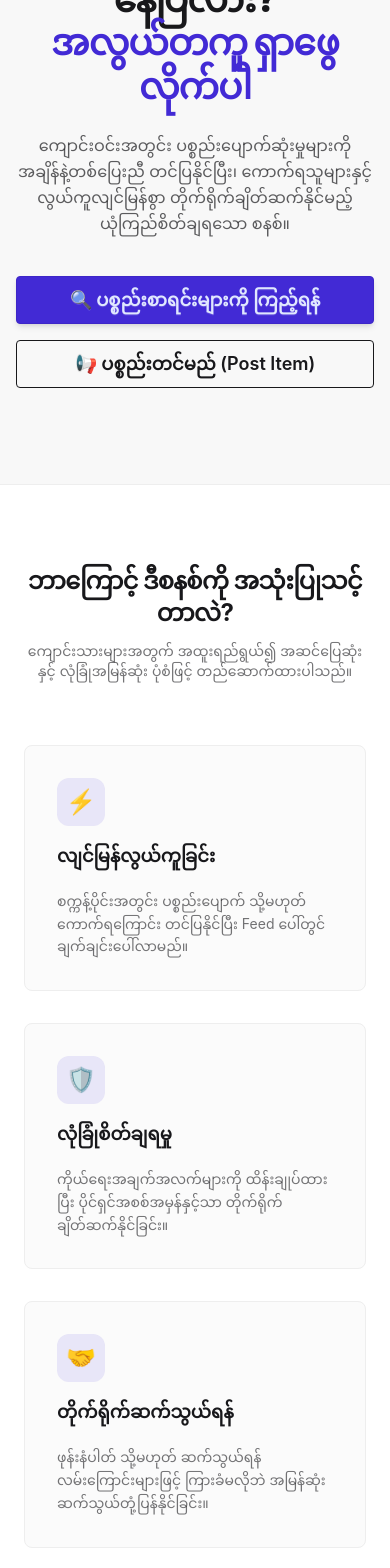
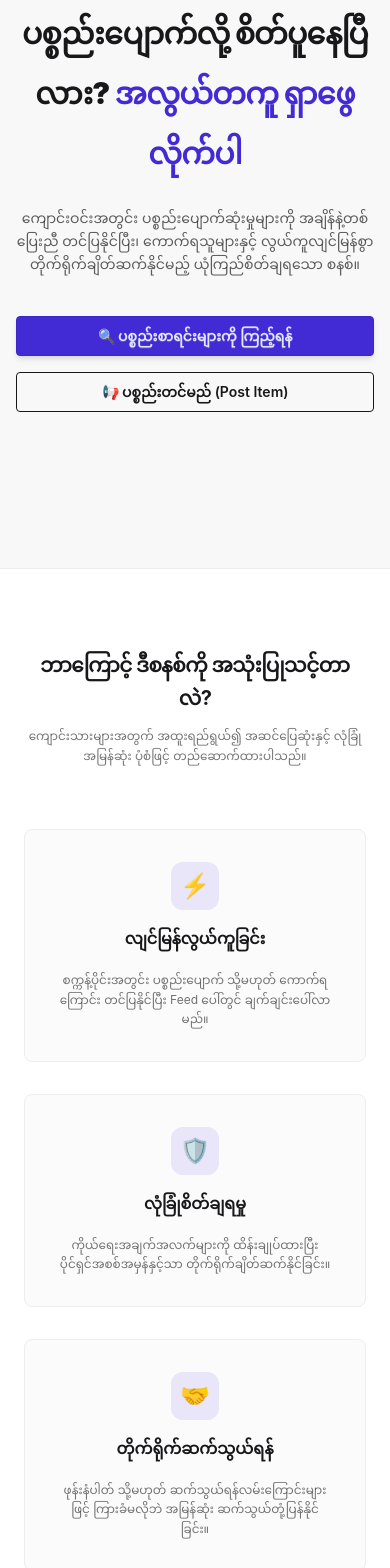
Before and after one commit to paingzinyemaung/campus-lost-and-found-hub, a React (Vite) app in the folder client/: page / in a window 390 px wide. Shown: the part 340-1908 px from the top of the page. Built offline with nearby package versions, Linux system fonts and the light colour scheme.

Commit message:
modified components and pages

```diff
--- a/client/src/App.tsx
+++ b/client/src/App.tsx
@@ -6,6 +6,7 @@ import Login from './pages/Login';
 import Register from './pages/Register';
 import ProtectedRoute from './components/ProtectedRoute';
 import Home from './pages/Home';
+import AddItem from './pages/AddItem';
 
 const App = () => {
   return (
@@ -18,6 +19,7 @@ const App = () => {
 
         <Route path="/dashboard" element={<ProtectedRoute />}>
           <Route index element={<Home />} />
+          <Route path="add-item" element={<AddItem />} />
         </Route>
         <Route path="*" element={<NotFound />}></Route>
       </Routes>
--- a/client/src/components/Navbar.tsx
+++ b/client/src/components/Navbar.tsx
@@ -1,23 +1,48 @@
-import { Link } from 'react-router-dom';
+import { Link, useNavigate, useLocation } from 'react-router-dom';
 
 export default function Navbar() {
+  const navigate = useNavigate();
+  const location = useLocation();
+
+  const handleLogoHomeClick = (e: React.MouseEvent) => {
+    e.preventDefault();
+    // အကယ်၍ Home (သို့) Landing Page ပေါ်မှာ ရောက်နေပြီးသားဆိုရင် အပေါ်ဆုံးကို ပုံမှန်တက်သွားစေမည်
+    if (location.pathname === '/') {
+      window.scrollTo({ top: 0, behavior: 'smooth' });
+    } else {
+      // အခြား Page တစ်ခုခု (ဥပမာ - Dashboard, Login) ရောက်နေရင် Landing Page ဆီသို့ သွားမည်
+      navigate('/');
+      window.scrollTo({ top: 0, behavior: 'smooth' });
+    }
+  };
+
   return (
     <header className="navbar bg-base-100 shadow-sm px-6 lg:px-12 sticky top-0 z-50">
       <div className="flex-1">
-        <Link
-          to="/"
-          className="text-xl font-extrabold tracking-tight text-primary flex items-center gap-2"
+        {/* Logo */}
+        <a
+          href="/"
+          onClick={handleLogoHomeClick}
+          className="text-xl font-extrabold tracking-tight text-primary flex items-center gap-2 cursor-pointer"
         >
           🎓 Campus Lost & Found Hub
-        </Link>
+        </a>
       </div>
+
       <div className="flex items-center gap-3">
-        <Link to="/dashboard" className="btn btn-ghost btn-sm font-medium">
+        {/* Home Button */}
+        <a
+          href="/"
+          onClick={handleLogoHomeClick}
+          className="btn btn-ghost btn-sm font-medium cursor-pointer"
+        >
           Home
-        </Link>
-        <Link to="/add-item" className="btn btn-primary btn-sm px-4">
+        </a>
+
+        <Link to="/dashboard/add-item" className="btn btn-primary btn-sm px-4">
           Post Item
         </Link>
+
         <Link to="/login" className="btn btn-outline btn-sm px-4">
           Login
         </Link>
--- a/client/src/pages/AddItem.tsx
+++ b/client/src/pages/AddItem.tsx
@@ -0,0 +1,5 @@
+const AddItem = () => {
+  return <div></div>;
+};
+
+export default AddItem;
--- a/client/src/pages/Landing.tsx
+++ b/client/src/pages/Landing.tsx
@@ -6,24 +6,22 @@ export default function Landing() {
     <div className="min-h-screen bg-base-200 flex flex-col font-sans">
       <Navbar />
 
-      {/* Hero Section */}
-      <section className="hero py-20 lg:py-32 bg-base-200">
-        <div className="hero-content text-center px-4 max-w-4xl mx-auto">
-          <div className="space-y-6">
+      {/* Hero Section - min-h-[calc(100vh-4rem)] ဖြင့် Screen အောက်ခြေအထိ အမည်းရောင်ပြည့်သွားစေရန် */}
+      <section className="min-h-[calc(100vh-4rem)] flex flex-col justify-center items-center py-16 px-4 bg-base-200">
+        <div className="text-center max-w-4xl mx-auto space-y-6">
           {/* Top Badge */}
           <div className="inline-flex items-center gap-2 px-3 py-1 rounded-full bg-primary/10 text-primary text-xs font-semibold tracking-wide uppercase border border-primary/20">
-              ✨ Campus Lost & Found Platform
+            ✨ CAMPUS LOST & FOUND PLATFORM
           </div>
 
           {/* Main Headline */}
-            <h1 className="text-4xl md:text-6xl font-black tracking-tight text-base-content leading-[1.2]">
-              ပစ္စည်းပျောက်လို့ စိတ်ပူနေပြီလား?{' '}
-              <br className="hidden md:block" />
+          <h1 className="text-3xl md:text-5xl font-black tracking-tight text-base-content leading-loose pt-2">
+            ပစ္စည်းပျောက်လို့ စိတ်ပူနေပြီလား? <br className="hidden md:block" />
             <span className="text-primary">အလွယ်တကူ ရှာဖွေလိုက်ပါ</span>
           </h1>
 
           {/* Subtitle */}
-            <p className="text-base md:text-lg text-base-content/70 max-w-2xl mx-auto leading-relaxed">
+          <p className="text-sm md:text-base text-base-content/70 max-w-2xl mx-auto leading-relaxed">
             ကျောင်းဝင်းအတွင်း ပစ္စည်းပျောက်ဆုံးမှုများကို အချိန်နဲ့တစ်ပြေးညီ
             တင်ပြနိုင်ပြီး၊ ကောက်ရသူများနှင့် လွယ်ကူလျင်မြန်စွာ
             တိုက်ရိုက်ချိတ်ဆက်နိုင်မည့် ယုံကြည်စိတ်ချရသော စနစ်။
@@ -33,17 +31,16 @@ export default function Landing() {
           <div className="flex flex-col sm:flex-row items-center justify-center gap-4 pt-4">
             <Link
               to="/dashboard"
-                className="btn btn-primary btn-lg w-full sm:w-auto shadow-md gap-2"
+              className="btn btn-primary btn-md sm:btn-lg w-full sm:w-auto shadow-md gap-2"
             >
               🔍 ပစ္စည်းစာရင်းများကို ကြည့်ရန်
             </Link>
             <Link
-                to="/add-item"
-                className="btn btn-outline btn-lg w-full sm:w-auto gap-2"
+              to="/dashboard/add-item"
+              className="btn btn-outline btn-md sm:btn-lg w-full sm:w-auto gap-2"
             >
               📢 ပစ္စည်းတင်မည် (Post Item)
             </Link>
-            </div>
           </div>
         </div>
       </section>
@@ -52,10 +49,10 @@ export default function Landing() {
       <section className="py-20 bg-base-100 px-6 lg:px-12 border-t border-base-300">
         <div className="max-w-6xl mx-auto">
           <div className="text-center max-w-xl mx-auto mb-16 space-y-3">
-            <h2 className="text-2xl md:text-3xl font-bold tracking-tight text-base-content">
+            <h2 className="text-xl md:text-2xl font-bold tracking-tight text-base-content leading-relaxed">
               ဘာကြောင့် ဒီစနစ်ကို အသုံးပြုသင့်တာလဲ?
             </h2>
-            <p className="text-sm text-base-content/60">
+            <p className="text-xs md:text-sm text-base-content/60 leading-relaxed">
               ကျောင်းသားများအတွက် အထူးရည်ရွယ်၍ အဆင်ပြေဆုံးနှင့် လုံခြုံအမြန်ဆုံး
               ပုံစံဖြင့် တည်ဆောက်ထားပါသည်။
             </p>
@@ -64,14 +61,14 @@ export default function Landing() {
           <div className="grid grid-cols-1 md:grid-cols-3 gap-8">
             {/* Card 1 */}
             <div className="card bg-base-200/50 border border-base-300 shadow-none hover:shadow-md transition-all">
-              <div className="card-body p-8 space-y-3">
-                <div className="w-12 h-12 rounded-xl bg-primary/10 flex items-center justify-center text-2xl mb-2">
+              <div className="card-body p-8 space-y-3 text-center md:text-left">
+                <div className="w-12 h-12 rounded-xl bg-primary/10 flex items-center justify-center text-2xl mb-2 mx-auto md:mx-0">
                   ⚡
                 </div>
-                <h3 className="card-title text-lg font-bold">
+                <h3 className="card-title text-base font-bold justify-center md:justify-start">
                   လျင်မြန်လွယ်ကူခြင်း
                 </h3>
-                <p className="text-sm text-base-content/60 leading-relaxed">
+                <p className="text-xs text-base-content/60 leading-relaxed">
                   စက္ကန့်ပိုင်းအတွင်း ပစ္စည်းပျောက် သို့မဟုတ် ကောက်ရကြောင်း
                   တင်ပြနိုင်ပြီး Feed ပေါ်တွင် ချက်ချင်းပေါ်လာမည်။
                 </p>
@@ -80,14 +77,14 @@ export default function Landing() {
 
             {/* Card 2 */}
             <div className="card bg-base-200/50 border border-base-300 shadow-none hover:shadow-md transition-all">
-              <div className="card-body p-8 space-y-3">
-                <div className="w-12 h-12 rounded-xl bg-primary/10 flex items-center justify-center text-2xl mb-2">
+              <div className="card-body p-8 space-y-3 text-center md:text-left">
+                <div className="w-12 h-12 rounded-xl bg-primary/10 flex items-center justify-center text-2xl mb-2 mx-auto md:mx-0">
                   🛡️
                 </div>
-                <h3 className="card-title text-lg font-bold">
+                <h3 className="card-title text-base font-bold justify-center md:justify-start">
                   လုံခြုံစိတ်ချရမှု
                 </h3>
-                <p className="text-sm text-base-content/60 leading-relaxed">
+                <p className="text-xs text-base-content/60 leading-relaxed">
                   ကိုယ်ရေးအချက်အလက်များကို ထိန်းချုပ်ထားပြီး
                   ပိုင်ရှင်အစစ်အမှန်နှင့်သာ တိုက်ရိုက်ချိတ်ဆက်နိုင်ခြင်း။
                 </p>
@@ -96,14 +93,14 @@ export default function Landing() {
 
             {/* Card 3 */}
             <div className="card bg-base-200/50 border border-base-300 shadow-none hover:shadow-md transition-all">
-              <div className="card-body p-8 space-y-3">
-                <div className="w-12 h-12 rounded-xl bg-primary/10 flex items-center justify-center text-2xl mb-2">
+              <div className="card-body p-8 space-y-3 text-center md:text-left">
+                <div className="w-12 h-12 rounded-xl bg-primary/10 flex items-center justify-center text-2xl mb-2 mx-auto md:mx-0">
                   🤝
                 </div>
-                <h3 className="card-title text-lg font-bold">
+                <h3 className="card-title text-base font-bold justify-center md:justify-start">
                   တိုက်ရိုက်ဆက်သွယ်ရန်
                 </h3>
-                <p className="text-sm text-base-content/60 leading-relaxed">
+                <p className="text-xs text-base-content/60 leading-relaxed">
                   ဖုန်းနံပါတ် သို့မဟုတ် ဆက်သွယ်ရန်လမ်းကြောင်းများဖြင့်
                   ကြားခံမလိုဘဲ အမြန်ဆုံး ဆက်သွယ်တုံ့ပြန်နိုင်ခြင်း။
                 </p>
```
Lines whose indentation alone changed are shown as unchanged.
